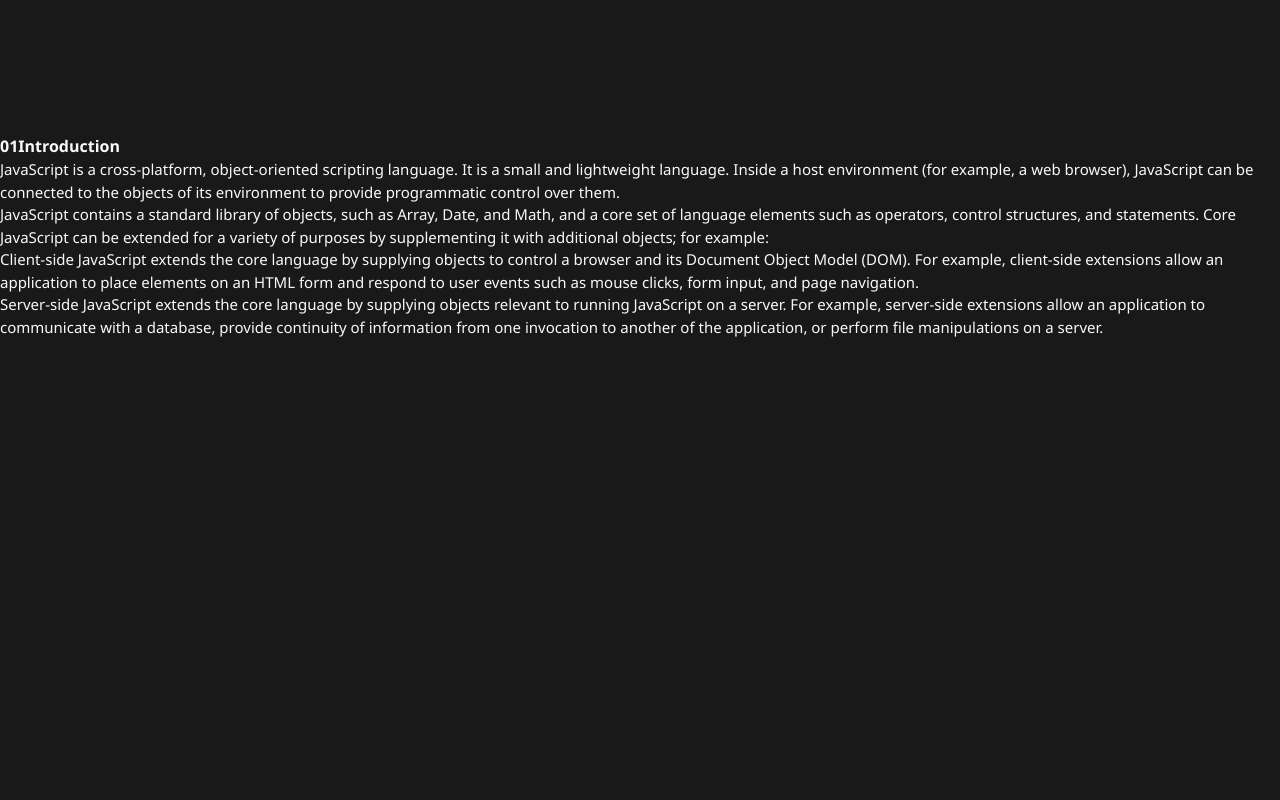
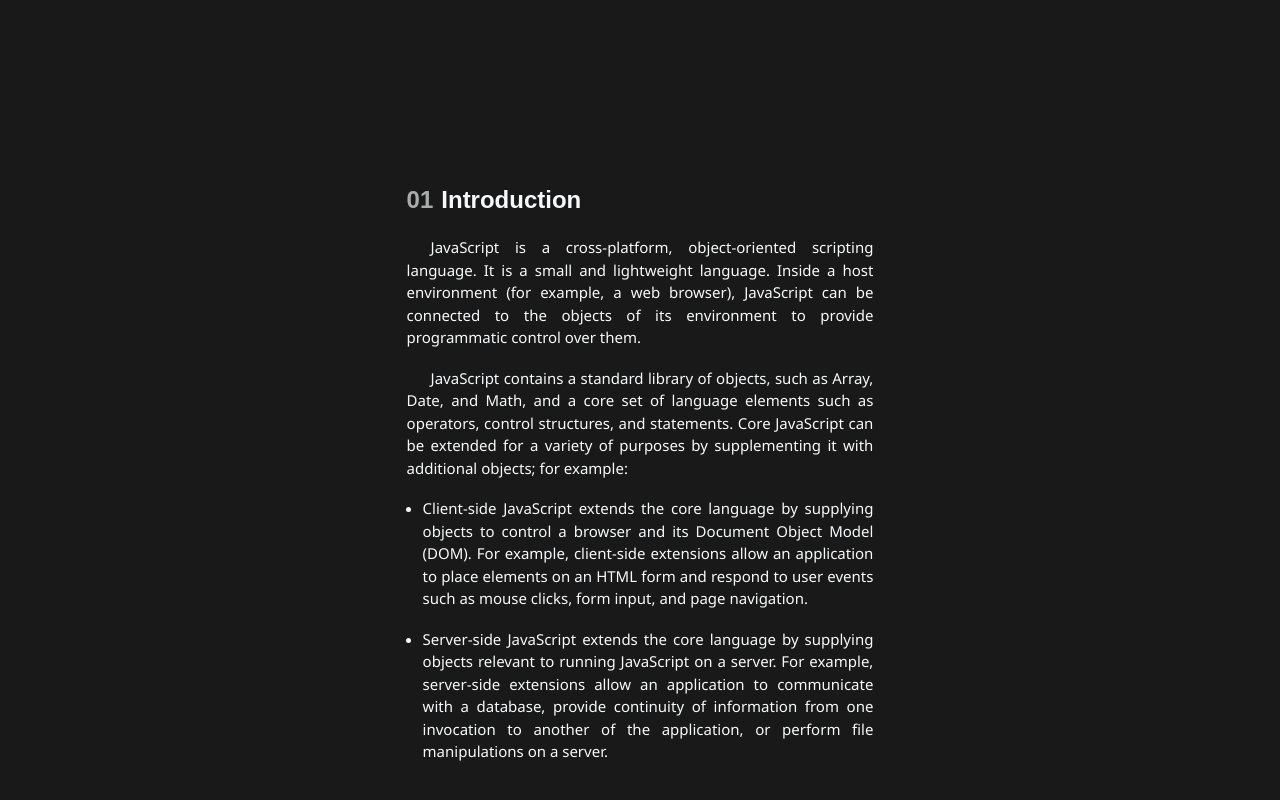
Before and after one commit to jjalbuenacabuyao/documentation-page, a website: page src/pages/index.html in a window 1280 px wide. Shown: the part 666-1466 px from the top of the page. Before the commit the page ends 1004 px from the top, so only its background shows below. Drawn offline with Linux system fonts and the light colour scheme.

Commit message:
Styled the intro section

```diff
--- a/src/scss/layout/_intro.scss
+++ b/src/scss/layout/_intro.scss
@@ -0,0 +1,40 @@
+@use '../utilities/variables' as *;
+@use '../utilities/mixins' as *;
+
+.intro {
+  @include flex(column);
+  gap: $gutter-1;
+  padding: $p-8 $p-2;
+  max-width: 60ch;
+  margin-inline: auto;
+
+  &__title {
+    font-size: $fs-3;
+    font-family: $title;
+
+    span {
+      margin-inline-end: 0.5rem;
+      opacity: .65;
+    }
+  }
+
+  &__paragraph {
+    text-indent: 1.5rem;
+  }
+
+  &__paragraph,
+  li {
+    text-align: justify;
+  }
+
+  &__list {
+    @include flex(column);
+    gap: $gutter-1;
+    padding-inline-start: 1rem;
+  }
+
+  li {
+    list-style: disc;
+
+  }
+}
```
Also changed, not shown: src/css/style.css, 1 other file.
